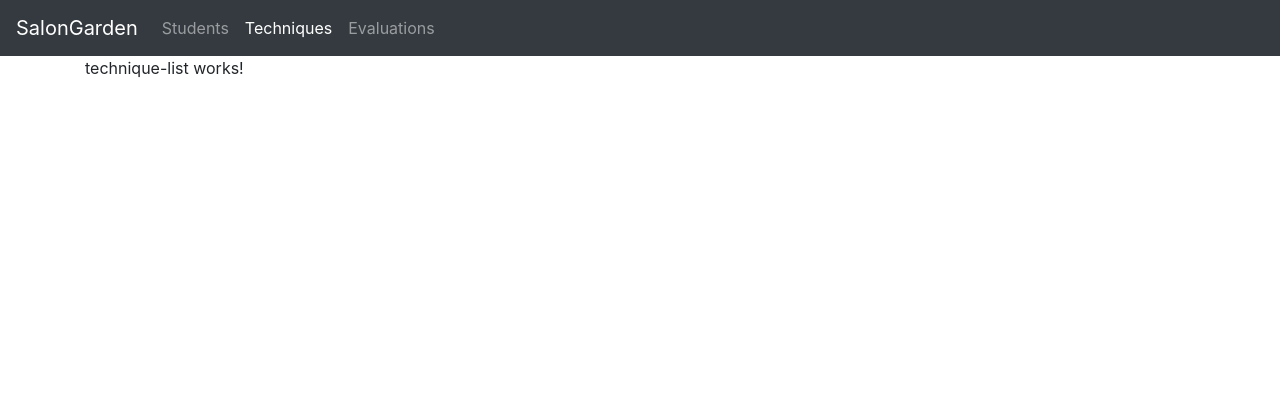
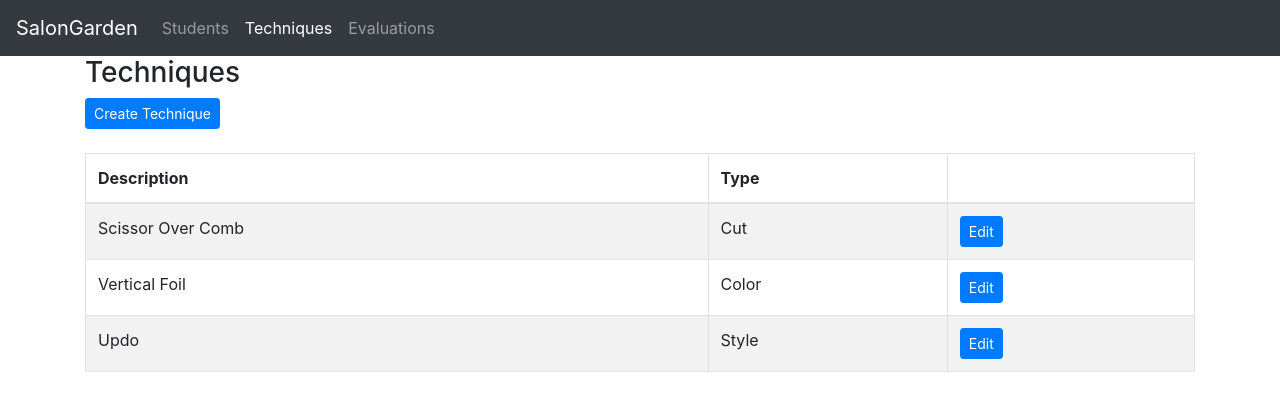
Before and after one commit to Joe-LaRue/SalonGardenAngular, an Angular app: page /techniques in a window 1280 px wide. Shown: the top 410 px of the page. Built offline with nearby package versions, Linux system fonts and the light colour scheme.

Commit message:
added technique stuff!

```diff
--- a/src/app/services/studentData.service.ts
+++ b/src/app/services/studentData.service.ts
@@ -1,6 +1,6 @@
 import { Injectable } from '@angular/core';
 import { Student } from '../model';
-import { getTestStudents } from './test-students';
+import { getTestStudents } from './test-data';
 import { LoggerService } from './logger.service';
 
 @Injectable({
--- /dev/null
+++ b/src/app/services/techniqueDataService.ts
@@ -0,0 +1,55 @@
+import { Injectable } from '@angular/core';
+import { Technique, TechniqueType } from '../model';
+import { getTestTechniques, getTestTechniqueTypes } from './test-data';
+import { LoggerService } from './logger.service';
+
+@Injectable({
+  providedIn: 'root'
+})
+export class TechniqueDataService {
+
+  techniques: Technique[];
+  techniqueTypes : TechniqueType[];
+
+  getTechniques() : Technique[] {
+    this.logger.log(`${this.techniques.length} techniques`);
+    return this.techniques;
+  }
+
+  getTechniquesByTypeId(techniqueTypeId : number) : Technique[] {
+    return this.techniques.filter(x => x.techniqueType.id === techniqueTypeId);;
+  }
+
+  getTechniqueById(id: number) : Technique{
+    return this.techniques.find(x => x.id === id);
+  }
+
+  addTechnique(technique : Technique){
+    this.logger.log(`adding technique to repository`);
+    technique.id = this.techniques.length + 1;
+    this.techniques.push(technique);
+    this.logger.log(`technique repository now has ${this.techniques.length} techniques`);
+  }
+
+  addTechniqueType(description : string){
+    const newId = this.techniqueTypes.length + 1;
+    const techniqueType = new TechniqueType(newId, description);
+    this.techniqueTypes.push(techniqueType);
+  }
+
+  createTechnique(description: string, techniqueTypeId: number){
+    this.logger.log(`adding technique to repository`);
+    const techniqueType =this.techniqueTypes.filter(x => x.id == techniqueTypeId)[0];
+    const newId = this.techniques.length + 1;
+
+    const technique = new Technique(newId, description, techniqueType);
+    this.techniques.push(technique);
+    this.logger.log(`technique repository now has ${this.techniques.length} techniques`);
+  }
+
+  constructor(private logger : LoggerService) {
+    this.techniques = getTestTechniques();
+    this.techniqueTypes = getTestTechniqueTypes();
+    this.logger.log(`Initialized ${this.techniques.length} from repository`)
+  }
+}
--- a/src/app/services/test-students.ts
+++ b/src/app/services/test-data.ts
@@ -1,4 +1,4 @@
-import { Student } from "../model";
+import { Student, TechniqueType, Technique } from "../model";
 
 export function getTestStudents() : Student[]{
     return [{
@@ -42,3 +42,19 @@ export function getTestStudents() : Student[]{
         password: 'password'
       }];
 }
+
+export function getTestTechniqueTypes() : TechniqueType[]{
+  return [
+    new TechniqueType(1, "Cut"),
+    new TechniqueType(2, "Color"),
+    new TechniqueType(3, "Style")
+  ];
+}
+
+export function getTestTechniques() : Technique[]{
+  return [
+    new Technique(1, "Scissor Over Comb", new TechniqueType(1, "Cut")),
+    new Technique(2, "Vertical Foil", new TechniqueType(2, "Color")),
+    new Technique(3, "Updo", new TechniqueType(3, "Style"))
+  ];
+}
--- a/src/app/students/student-list.component.html
+++ b/src/app/students/student-list.component.html
@@ -9,6 +9,7 @@
       <th>Last Name</th>
       <th>Email</th>
       <th>Phase</th>
+      <th></th>
     </tr>
   </thead>
   <tbody>
@@ -17,6 +18,7 @@
       <td>{{student.lastName}}</td>
       <td>{{student.email}}</td>
       <td>{{student.phase}}</td>
+      <td><button class="btn btn-sm btn-primary">Edit</button></td>
     </tr>
   </tbody>
 </table>
--- a/src/app/techniques/technique-list.component.html
+++ b/src/app/techniques/technique-list.component.html
@@ -1,3 +1,20 @@
-<p>
-  technique-list works!
-</p>
+<h3>Techniques</h3>
+<a routerLink="/techniques/create" class="btn btn-primary btn-sm mr-2">Create Technique</a>
+<br />
+<br />
+<table class="table table-bordered table-striped">
+  <thead>
+    <tr>
+      <th>Description</th>
+      <th>Type</th>
+      <th></th>
+    </tr>
+  </thead>
+  <tbody>
+    <tr *ngFor="let tech of techniques">
+      <td>{{tech.description}}</td>
+      <td>{{tech.techniqueType.description}}</td>
+      <td><button class="btn btn-sm btn-primary">Edit</button></td>
+    </tr>
+  </tbody>
+</table>
--- a/src/app/techniques/technique-list.component.ts
+++ b/src/app/techniques/technique-list.component.ts
@@ -1,4 +1,6 @@
 import { Component, OnInit } from '@angular/core';
+import { Technique } from '../model';
+import { TechniqueDataService } from '../services/techniqueDataService';
 
 @Component({
   selector: 'app-technique-list',
@@ -7,9 +9,11 @@ import { Component, OnInit } from '@angular/core';
 })
 export class TechniqueListComponent implements OnInit {
 
-  constructor() { }
+  techniques: Technique[];
+  constructor(private techniqueDataService : TechniqueDataService) { }
 
   ngOnInit() {
+    this.techniques = this.techniqueDataService.getTechniques();
   }
 
 }
```
Also changed, not shown: src/app/model.ts (+4 -5 lines).
